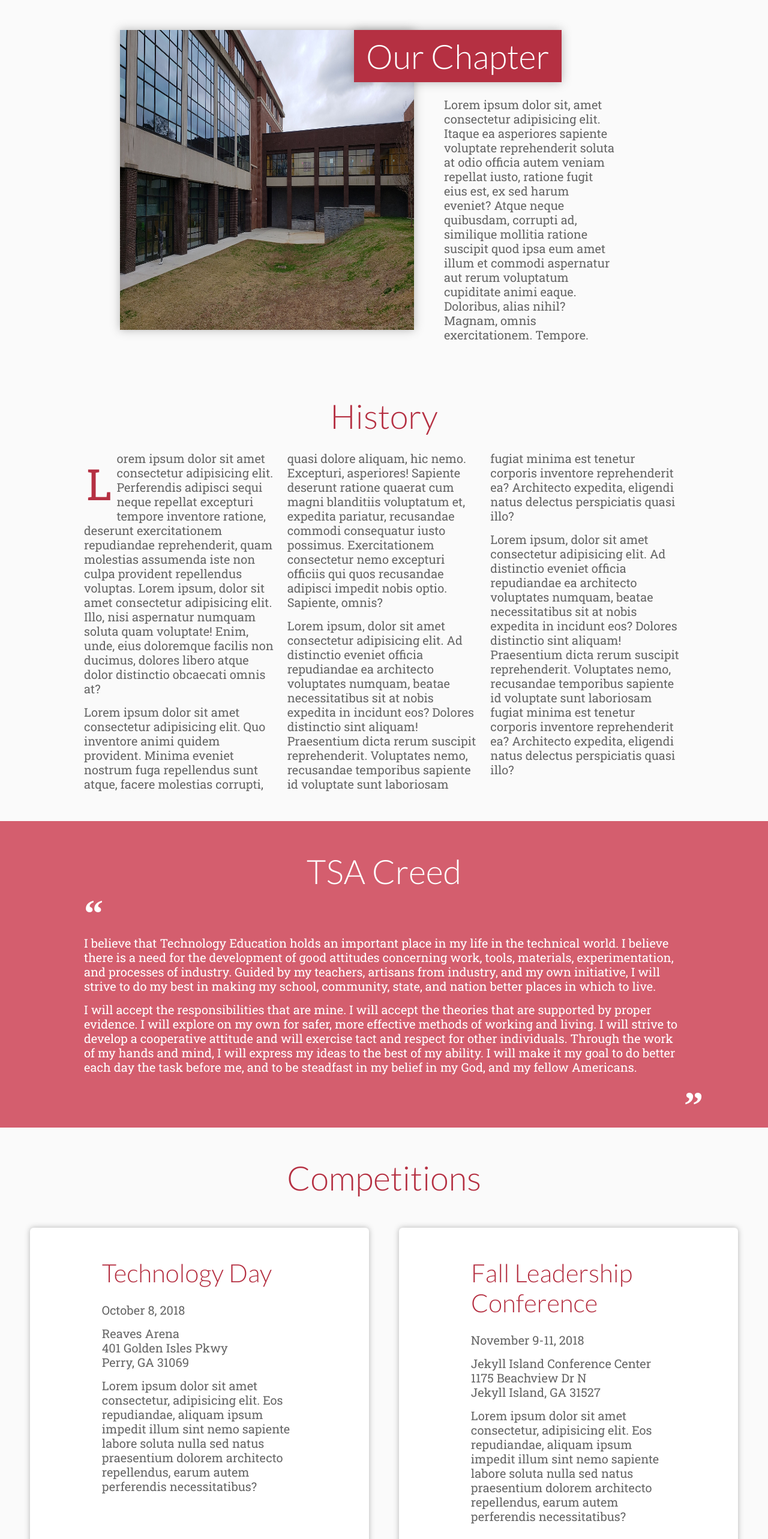
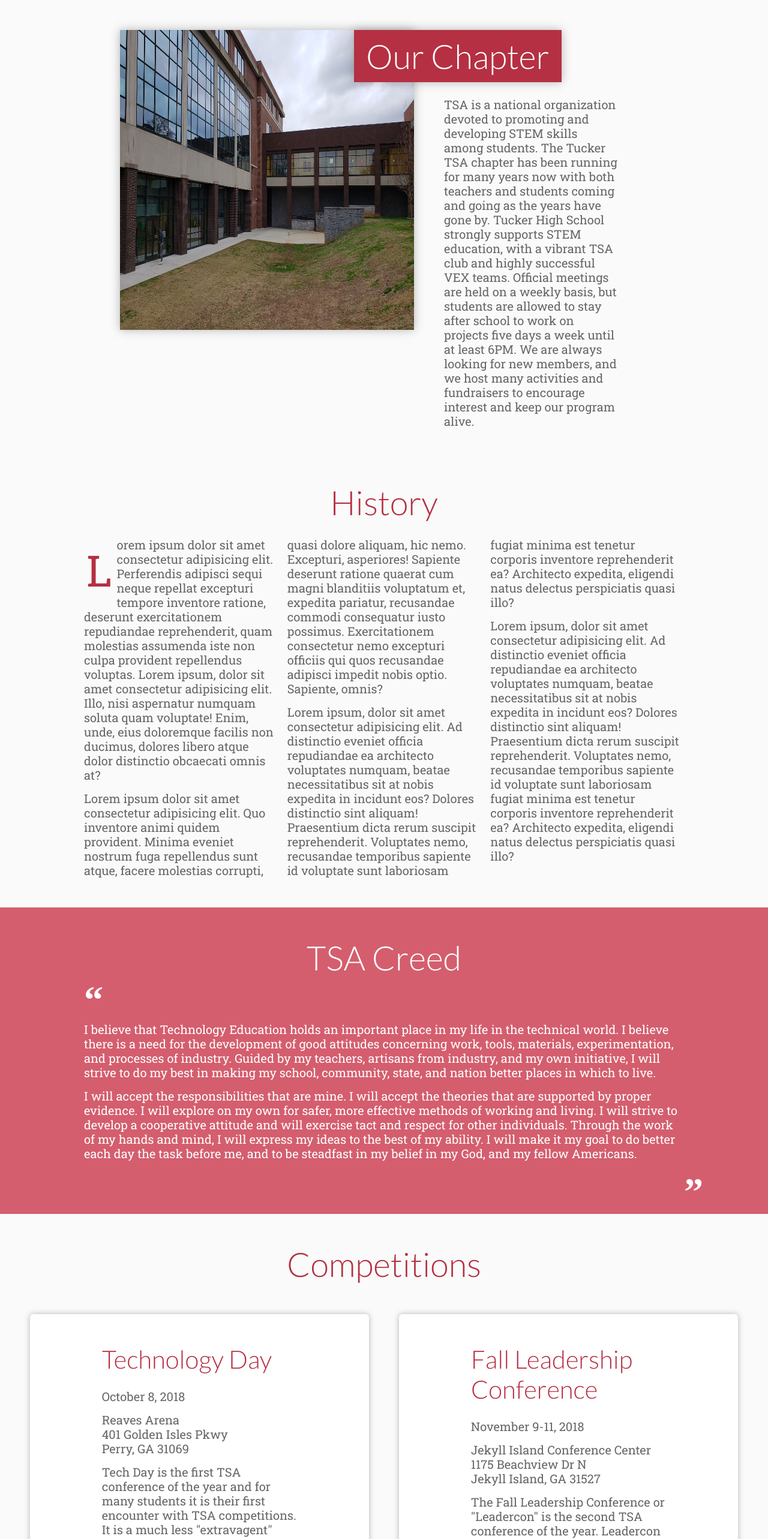
Before and after one commit to GreenNick/tsa-webmaster-2018, a React (Create React App) app: page / in a window 1280 px wide. Shown: the part 800-3366 px from the top of the page at 60% size. Built offline with nearby package versions, Linux system fonts and the light colour scheme.

Commit message:
adds writing to introductions and block sections

```diff
--- a/src/Components/CTE/CTE.js
+++ b/src/Components/CTE/CTE.js
@@ -9,7 +9,7 @@
   (
     <>
       <h3>Engineering</h3>
-      <p>Lorem ipsum dolor sit amet consectetur adipisicing elit. Ducimus aperiam eius, similique, dicta dignissimos facere repellendus dolore rerum, deleniti neque excepturi in error esse consequatur fuga ipsam vel. Debitis, alias.</p>
+      <p>This pathway is designed to teach students the fundamentals of Engineering. Students will learn about the Engineering Design Process and apply it to complete projects. Anyone who is joining the Tucker STEM program is required to go through this pathway.</p>
       <h4>Classes</h4>
       <ul>
         <li>Foundations of Engineering & Technology</li>
@@ -21,7 +21,7 @@
   (
     <>
       <h3>Audio-Video Technology</h3>
-      <p>Lorem ipsum dolor sit amet consectetur adipisicing elit. Ducimus aperiam eius, similique, dicta dignissimos facere repellendus dolore rerum, deleniti neque excepturi in error esse consequatur fuga ipsam vel. Debitis, alias.</p>
+      <p>The Audio-Video pathway prepares students for jobs in television and film production. Students are taught about operating film equipment, safety, production principles, lighting, and editing. Students are also instructed on how to behave in a professional environment, so they can act properly with a job.</p>
       <h4>Classes</h4>
       <ul>
         <li>Audio-Video Technology and Film I</li>
@@ -33,7 +33,7 @@
   (
     <>
       <h3>Web and Digital Design</h3>
-      <p>Lorem ipsum dolor sit amet consectetur adipisicing elit. Ducimus aperiam eius, similique, dicta dignissimos facere repellendus dolore rerum, deleniti neque excepturi in error esse consequatur fuga ipsam vel. Debitis, alias.</p>
+      <p>The Web and Digital Design pathway teaches students how to design and build websites and online interactive media. These courses provide instruction on digital technology and help prepare students for a career in web development. Students will learn how to build websites from scratch using HTML, CSS, and JavaScript.</p>
       <h4>Classes</h4>
       <ul>
         <li>Introduction to Digital Technology</li>
@@ -45,7 +45,7 @@
   (
     <>
       <h3>Entrepreneurship</h3>
-      <p>Lorem ipsum dolor sit amet consectetur adipisicing elit. Ducimus aperiam eius, similique, dicta dignissimos facere repellendus dolore rerum, deleniti neque excepturi in error esse consequatur fuga ipsam vel. Debitis, alias.</p>
+      <p>This pathway provides students with the technical and leadership skills required to run a small business. Students will learn about business technologies and how to use them ethically and effectively. They will also learn about financial management and how to make decisions when running a business.</p>
       <h4>Classes</h4>
       <ul>
         <li>Introduction to Business & Technology</li>
@@ -57,7 +57,7 @@
   (
     <>
       <h3>Marketing and Management</h3>
-      <p>Lorem ipsum dolor sit amet consectetur adipisicing elit. Ducimus aperiam eius, similique, dicta dignissimos facere repellendus dolore rerum, deleniti neque excepturi in error esse consequatur fuga ipsam vel. Debitis, alias.</p>
+      <p>This course pathway provides students with the knowledge and experience necessary to work in the marketing field. Students will learn how to manage interactions between consumers and businesses, and utilize technology for digital marketing. Students will engage in problem based learning projects for these classes.</p>
       <h4>Classes</h4>
       <ul>
         <li>Marketing Principles</li>
@@ -92,7 +92,7 @@
       title='Tucker STEM Program'
       src='#'
       alt=''>
-      <p>Lorem ipsum dolor sit, amet consectetur adipisicing elit. Itaque ea asperiores sapiente voluptate reprehenderit soluta at odio officia autem veniam repellat iusto, ratione fugit eius est, ex sed harum eveniet? Atque neque quibusdam, corrupti ad, similique mollitia ratione suscipit quod ipsa eum amet illum et commodi aspernatur aut rerum voluptatum cupiditate animi eaque. Doloribus, alias nihil? Magnam, omnis exercitationem. Tempore.</p>
+      <p>The Tucker STEM Program was established four years ago by our teacher Ms. Todd. In that time we have done impressive work in our local community and helped to better incorporate STEM subjects into our daily curriculum. We have worked extensively at our local lake, monitoring the ecosystem and trying to control volatile algal blooms. We have created a pollinator garden near the lake and we are constructing a greenhouse at our school. In the STEM program, we have a focus on hands-on and problem based learning projects to teach. We are currently in the process of trying to get our program certified which we hope to achieve soon.</p>
     </BrokenGrid>
     <Teachers />
     <BlockSections title='Career Pathways' blocks={pathways} />
--- a/src/Components/TSA/TSA.js
+++ b/src/Components/TSA/TSA.js
@@ -17,7 +17,7 @@
         401 Golden Isles Pkwy<br />
         Perry, GA 31069
       </p>
-      <p>Lorem ipsum dolor sit amet consectetur, adipisicing elit. Eos repudiandae, aliquam ipsum impedit illum sint nemo sapiente labore soluta nulla sed natus praesentium dolorem architecto repellendus, earum autem perferendis necessitatibus?</p>
+      <p>Tech Day is the first TSA conference of the year and for many students it is their first encounter with TSA competitions. It is a much less "extravagent" than other conferences with fewer competitions and lasting only one day. Tech Day is great to ease new students into the program and warm up older students to the new year ahead. The event takes place at Georgia National Fair Grounds. Competitions at this event include Architectural Design, Transportation Modeling, the Mouse Trap Car Challenge and more.</p>
     </>
   ),
   (
@@ -29,7 +29,7 @@
         1175 Beachview Dr N<br />
         Jekyll Island, GA 31527
       </p>
-      <p>Lorem ipsum dolor sit amet consectetur, adipisicing elit. Eos repudiandae, aliquam ipsum impedit illum sint nemo sapiente labore soluta nulla sed natus praesentium dolorem architecto repellendus, earum autem perferendis necessitatibus?</p>
+      <p>The Fall Leadership Conference or "Leadercon" is the second TSA conference of the year. Leadercon has fewer events than Tech Day, but it extends over more days. The purpose of Fall Leadership is to teach students new skills through various seminars and workshops on many different subjects. This event is hosted every year at the conference center in Jekyll Island, Gerogia. There are several events to compete in at FLC including, a VEX state qualifying tournament, a Georgia Electrathon Rally, and the Armada Boat Race.</p>
     </>
   ),
   (
@@ -41,7 +41,7 @@
         300 N Thomas St<br />
         Athens, GA 30601
       </p>
-      <p>Lorem ipsum dolor sit amet consectetur, adipisicing elit. Eos repudiandae, aliquam ipsum impedit illum sint nemo sapiente labore soluta nulla sed natus praesentium dolorem architecto repellendus, earum autem perferendis necessitatibus?</p>
+      <p>For most students, the State Leadership Conference is the culmination of months of work. It is the main conference of the year in Georgia, and students are offered dozens of events to compete in. This conference is especially important because winners are afforded the opportunity to compete in the National TSA conference. It is hosted every year in Athens, Georgia at the Classic Center. Some of the events include Animatronics, Coding, Flight Endurance, On-demand Video, System Control Technology, and Webmaster.</p>
     </>
   ),
   (
@@ -53,7 +53,7 @@
         201 Waterfront St<br />
         National Harbor, MD 20745
       </p>
-      <p>Lorem ipsum dolor sit amet consectetur, adipisicing elit. Eos repudiandae, aliquam ipsum impedit illum sint nemo sapiente labore soluta nulla sed natus praesentium dolorem architecto repellendus, earum autem perferendis necessitatibus?</p>
+      <p>The TSA National Conference is the final conference of the year. It is probably the most exciting, with students from all around the country coming together to compete against each other. To compete at this event, you must have won your event at the State Leadership Conference. In order to participate, you have to put in a significant amount of work during the school year. This year the National Conference takes place in National Harbor, Maryland near Washington DC.</p>
     </>
   )
 ]
@@ -64,18 +64,7 @@
     alt: '',
     content: (
       <>
-        <h2>Activities</h2>
-        <p>Lorem ipsum, dolor sit amet consectetur adipisicing elit. Odit assumenda, cum voluptatum debitis exercitationem cumque iste voluptates nihil quod a eius enim quam saepe quidem sed vitae delectus aspernatur ipsa! Illum beatae placeat architecto cumque non temporibus, inventore officia eius nostrum natus nobis tenetur est modi veniam dolorum! Repudiandae aliquam in, voluptas atque aliquid est aperiam nobis illo natus eos.</p>
-        <p>Lorem ipsum dolor sit amet consectetur adipisicing elit. Quidem unde sint iusto facilis provident vero voluptatibus enim! Deleniti, dolor eum, quod earum necessitatibus ut est quisquam numquam, minus autem consequatur! Repellat veritatis aspernatur facilis facere, incidunt doloribus magnam officiis sint harum sapiente ducimus pariatur dicta hic assumenda quas ad iste velit fugiat voluptas? Reprehenderit nesciunt error quam tenetur numquam fuga.</p>
-      </>
-    )
-  },
-  {
-    src: '#',
-    alt: '',
-    content: (
-      <>
-        <h2>Community Service</h2>
+        <h2>Activities & Community Service</h2>
         <p>Lorem ipsum, dolor sit amet consectetur adipisicing elit. Odit assumenda, cum voluptatum debitis exercitationem cumque iste voluptates nihil quod a eius enim quam saepe quidem sed vitae delectus aspernatur ipsa! Illum beatae placeat architecto cumque non temporibus, inventore officia eius nostrum natus nobis tenetur est modi veniam dolorum! Repudiandae aliquam in, voluptas atque aliquid est aperiam nobis illo natus eos.</p>
         <p>Lorem ipsum dolor sit amet consectetur adipisicing elit. Quidem unde sint iusto facilis provident vero voluptatibus enim! Deleniti, dolor eum, quod earum necessitatibus ut est quisquam numquam, minus autem consequatur! Repellat veritatis aspernatur facilis facere, incidunt doloribus magnam officiis sint harum sapiente ducimus pariatur dicta hic assumenda quas ad iste velit fugiat voluptas? Reprehenderit nesciunt error quam tenetur numquam fuga.</p>
       </>
@@ -92,7 +81,7 @@
       title='Our Chapter'
       src='/Images/SchoolLandscape.jpg'
       alt='Landscape of Tucker High School'>
-      <p>Lorem ipsum dolor sit, amet consectetur adipisicing elit. Itaque ea asperiores sapiente voluptate reprehenderit soluta at odio officia autem veniam repellat iusto, ratione fugit eius est, ex sed harum eveniet? Atque neque quibusdam, corrupti ad, similique mollitia ratione suscipit quod ipsa eum amet illum et commodi aspernatur aut rerum voluptatum cupiditate animi eaque. Doloribus, alias nihil? Magnam, omnis exercitationem. Tempore.</p>
+      <p>TSA is a national organization devoted to promoting and developing STEM skills among students. The Tucker TSA chapter has been running for many years now with both teachers and students coming and going as the years have gone by. Tucker High School strongly supports STEM education, with a vibrant TSA club and highly successful VEX teams. Official meetings are held on a weekly basis, but students are allowed to stay after school to work on projects five days a week until at least 6PM. We are always looking for new members, and we host many activities and fundraisers to encourage interest and keep our program alive.</p>
     </BrokenGrid>
     <MultiCol title='History'>
       <p>Lorem ipsum dolor sit amet consectetur adipisicing elit. Perferendis adipisci sequi neque repellat excepturi tempore inventore ratione, deserunt exercitationem repudiandae reprehenderit, quam molestias assumenda iste non culpa provident repellendus voluptas. Lorem ipsum, dolor sit amet consectetur adipisicing elit. Illo, nisi aspernatur numquam soluta quam voluptate! Enim, unde, eius doloremque facilis non ducimus, dolores libero atque dolor distinctio obcaecati omnis at?</p>
```
